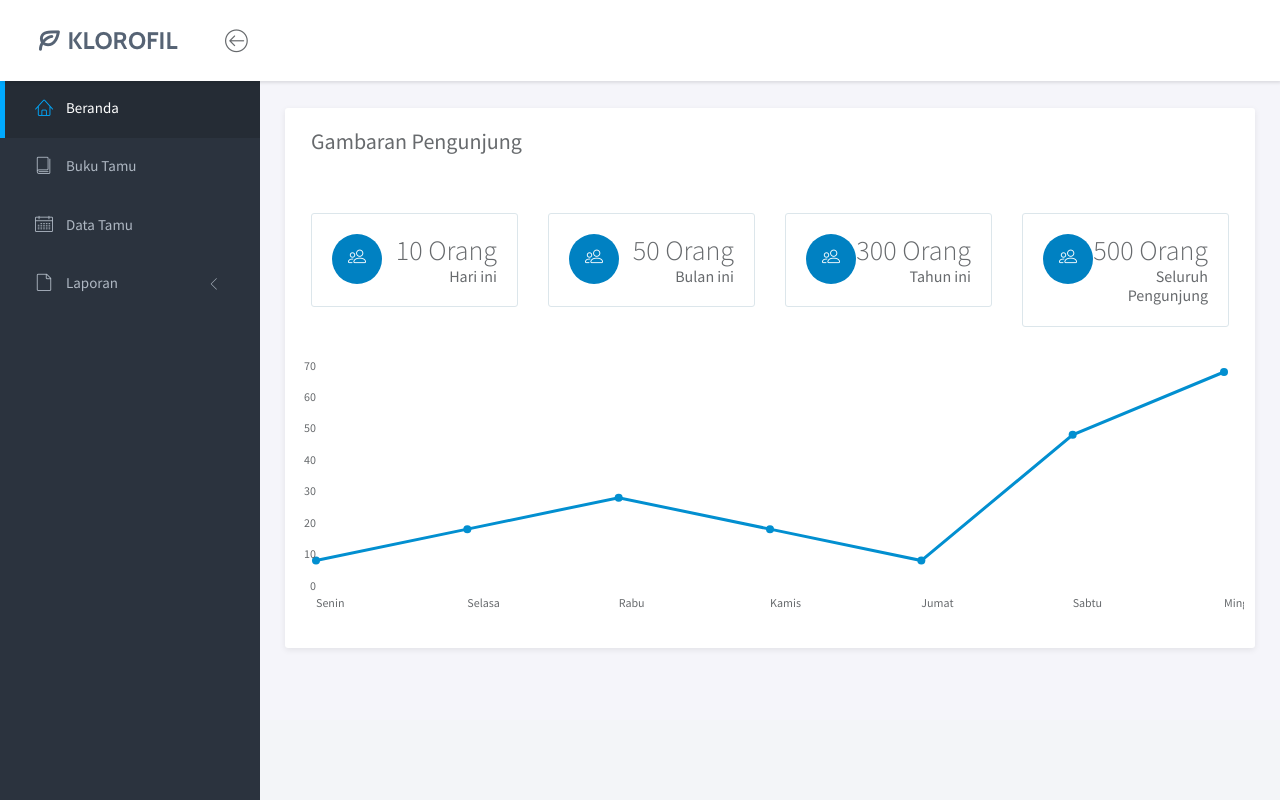
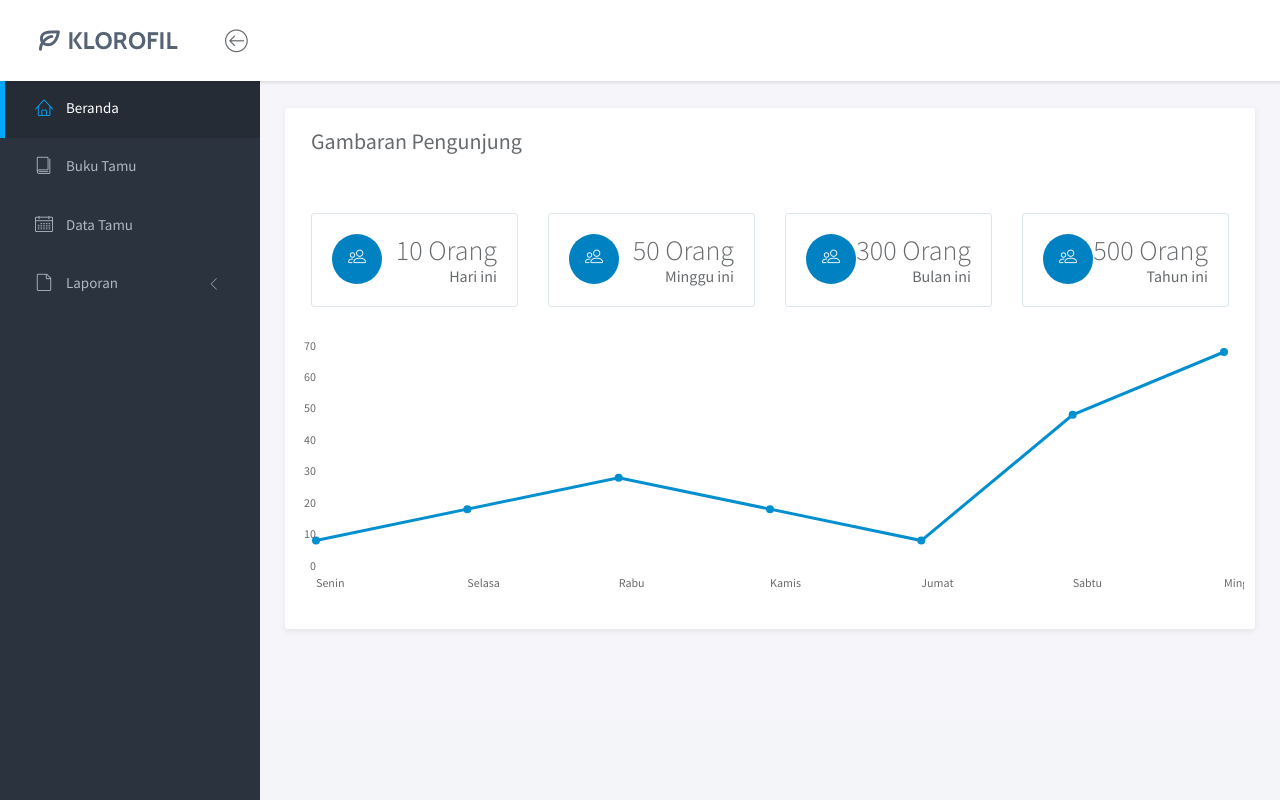
Before and after one commit to yafizh/Buku-Tamu, a PHP site: page / in a window 1280 px wide. Run offline with PHP 8.4, Linux system fonts and the light colour scheme.

Commit message:
just refoctoring some code

```diff
--- a/beranda.php
+++ b/beranda.php
@@ -26,6 +26,15 @@
                                 <span class="icon"><i class="lnr lnr-users"></i></span>
                                 <p>
                                     <span class="number">50 Orang</span>
+                                    <span class="title">Minggu ini</span>
+                                </p>
+                            </div>
+                        </div>
+                        <div class="col-md-3">
+                            <div class="metric">
+                                <span class="icon"><i class="lnr lnr-users"></i></span>
+                                <p>
+                                    <span class="number">300 Orang</span>
                                     <span class="title">Bulan ini</span>
                                 </p>
                             </div>
@@ -34,17 +43,8 @@
                             <div class="metric">
                                 <span class="icon"><i class="lnr lnr-users"></i></span>
                                 <p>
-                                    <span class="number">300 Orang</span>
+                                    <span class="number">500 Orang</span>
                                     <span class="title">Tahun ini</span>
-                                </p>
-                            </div>
-                        </div>
-                        <div class="col-md-3">
-                            <div class="metric">
-                                <span class="icon"><i class="lnr lnr-users"></i></span>
-                                <p>
-                                    <span class="number">500 Orang</span>
-                                    <span class="title">Seluruh Pengunjung</span>
                                 </p>
                             </div>
                         </div>
--- a/header.php
+++ b/header.php
@@ -48,7 +48,7 @@
 							<a href="index.php?page=data_tamu" class="
 							<?php
 							if (isset($_GET['page'])) {
-								if ($_GET['page'] == "buku_tamu") echo "active";
+								if ($_GET['page'] == "data_tamu") echo "active";
 								else if ($_GET['page'] == "detail_tamu") echo "active";
 								else if ($_GET['page'] == "edit_tamu") echo "active";
 							}
@@ -62,7 +62,6 @@
 									<li><a href="" class="">Tamu Minggu ini</a></li>
 									<li><a href="" class="">Tamu Bulan ini</a></li>
 									<li><a href="" class="">Tamu Tahun ini</a></li>
-									<li><a href="" class="">Seluruh Tamu</a></li>
 								</ul>
 							</div>
 						</li>
```
Also changed, not shown: 1 other file.
